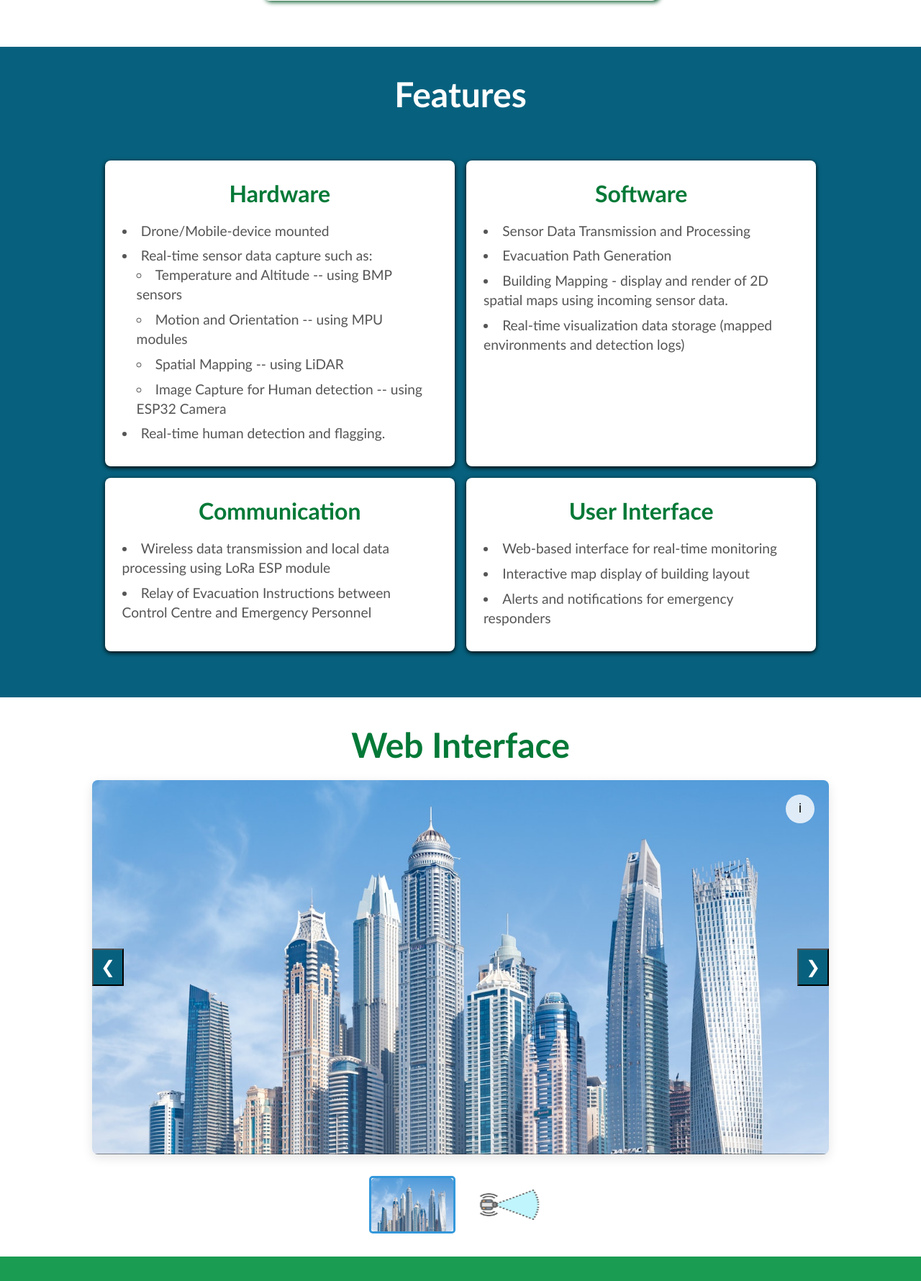
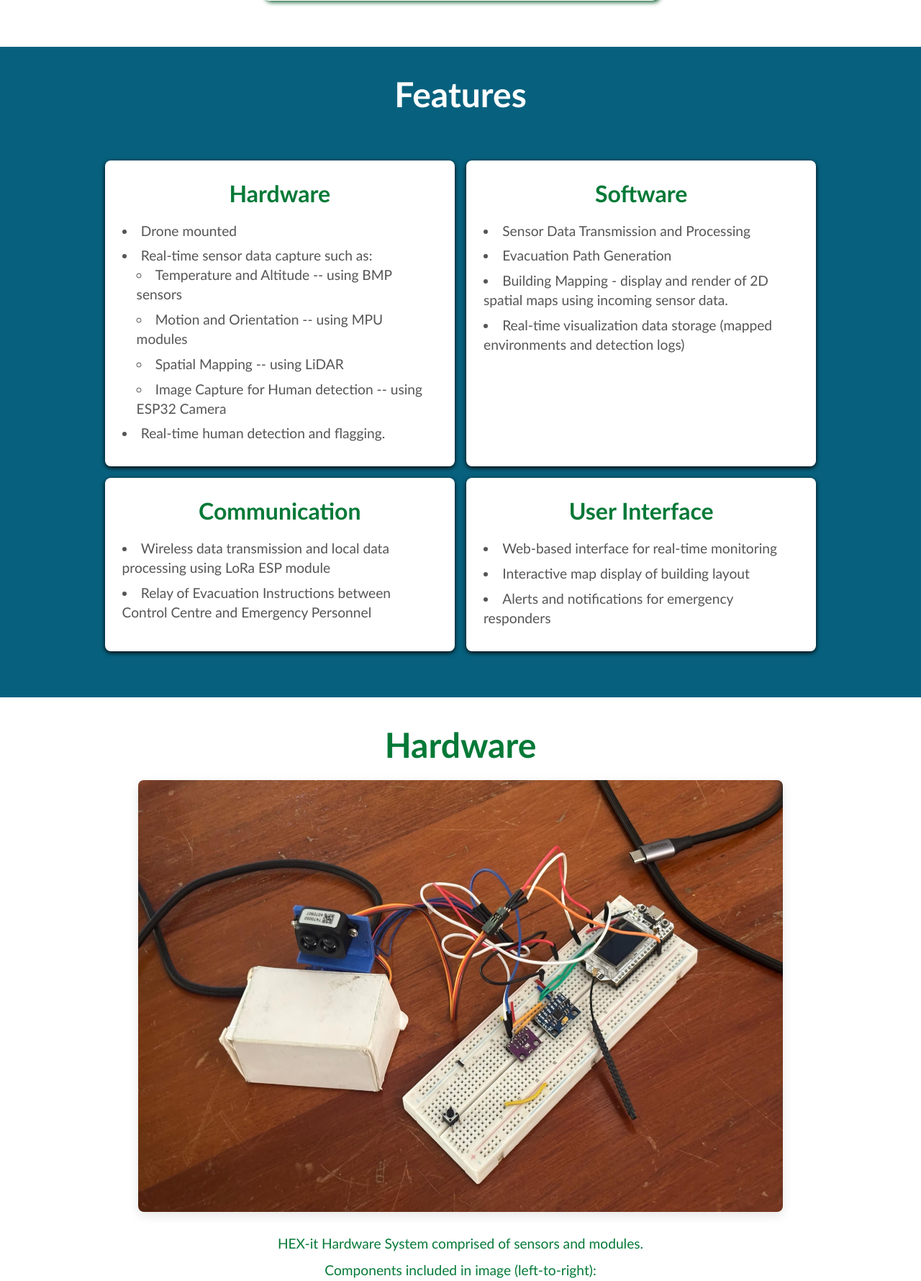
Before and after one commit to TaraHenry/HEX-it_Blog, a Flask app: page / in a window 1280 px wide. Shown: the part 2100-3880 px from the top of the page at 72% size. Run offline with Flask 3, Linux system fonts and the light colour scheme.

Commit message:
Final blog

```diff
--- a/static/styles.css
+++ b/static/styles.css
@@ -116,7 +116,7 @@ header {
     margin-top: 80px; /* Adjust this value to match the height of your header */
 }
 
-.home-section, .features, .overview , .interface, .advantages {
+.home-section, .features, .overview , .interface, .hardware, .advantages {
     display: flex;
     flex-direction: column;
     align-items: center;
@@ -309,10 +309,19 @@ h2 {
 
 /* Gallery */
 
-.gallery {
+.gallery{
     position: relative;
-    width: 80vw;
+    width: 70vw;
     height: 65vh;
+    margin-bottom: 30px;
+    border-radius: 8px;
+    overflow: hidden;
+    box-shadow: 0 5px 15px rgba(0,0,0,0.1);
+}
+
+.picture-box {
+    width: 70vw;
+    height: 75vh;
     margin-bottom: 30px;
     border-radius: 8px;
     overflow: hidden;
@@ -322,18 +331,18 @@ h2 {
 .slide {
     display: none;
     position: relative;
-    width: 80vw;
+    width: 70vw;
     height: 65vh;
 }
 
-.slide.active {
+
+.slide.active{
     display: block;
 }
 
 .slide-image {
     width: 100%;
     height: 100%;
-    object-fit: cover;
     display: block;
 }
 
@@ -486,10 +496,10 @@ h2 {
         max-height: 40%;
     }
     .info-content {
-        font-size: 12px;
+        font-size: 16px;
     }
     .info-title {
-        font-size: 16px;
+        font-size: 20px;
     }
 }
 
--- a/templates/header.html
+++ b/templates/header.html
@@ -4,6 +4,7 @@
         <div class="nav-links">
             <a href="#overview" class="btn">Overview</a>
             <a href="#features" class="btn">Features</a>
+            <a href="#hardware" class="btn">Hardware</a>
             <a href="#interface" class="btn">Interface</a>
             <a href="#advantages" class="btn">Advantages</a>
         </div>
--- a/templates/home.html
+++ b/templates/home.html
@@ -2,7 +2,7 @@
 
 {% block main %}
     <section id="home" class="home-section">
-        <d class="h-container">
+        <div class="h-container">
             <div class="card">
                 <h1>Highly Efficient X-it</h1>
                 <h2>A Real-Time Evacuation System</h2>
@@ -17,7 +17,7 @@
                 <div class="o-card">
                     <h2>What is HEX-it?</h2>
                     <p>
-                        HEX-it, is a <bold>mobile-device-mounted</bold> hardware-software system that captures real-time sensor data, to accurately map accessible and inaccessible areas within a building during emergencies, identify trapped individuals, and determine the safest evacuation routes.
+                        HEX-it, is a <bold>drone-mounted</bold> sensor system that captures real-time sensor data, to accurately map accessible and inaccessible areas within a building during emergencies, identify trapped individuals, and determine the safest evacuation routes.
                     </p>
                 </div>
             </div>
@@ -53,7 +53,7 @@
                     <h2 class="card-title">Hardware</h2>
                     <div class="card-text">
                         <ul>
-                            <li>Drone/Mobile-device mounted</li>
+                            <li>Drone mounted</li>
                             <li>Real-time sensor data capture such as:
                                 <ul>
                                     <li>Temperature and Altitude -- using BMP sensors</li>
@@ -100,6 +100,23 @@
         </div>
     </section>
 
+    <section id="hardware" class="hardware">
+        <div class="i-container">
+            <h1>Hardware</h1>
+            <div class="picture-box">
+                <img class="slide-image" src="static/images/sensors.jpg">
+            </div>
+            <p>HEX-it Hardware System comprised of sensors and modules.</p>
+            <p>Components included in image (left-to-right):</p>
+            <ul>
+                <li>LiDAR</li>
+                <li>BMP280</li>
+                <li>MPU6050</li>
+                <li>ESP32 LoRa Module</li>
+            </ul>
+        </div>
+    </section>
+
     <section id="interface" class="interface">
         <div class="i-container">
             <h1>Web Interface</h1>
@@ -110,7 +127,7 @@
                 </div>
 
                 <div class="slide active">
-                    <img class="slide-image" src="static/images/home.jpg">
+                    <img class="slide-image" src="static/images/Login.jpg">
                     <button class="info">i</button>
                     <div class="info-sheet">
                         <button class="close">×</button>
@@ -121,13 +138,35 @@
                     </div>
                 </div>
                 <div class="slide">
-                    <img class="slide-image" src="static/images/lidar.jpg">
+                    <img class="slide-image" src="static/images/Live.jpg">
                     <button class="info">i</button>
                     <div class="info-sheet">
                         <button class="close">×</button>
-                        <h2 class="info-title">Live Page</h2>
+                        <h2 class="info-title">Home Page</h2>
                         <div class="info-content">
-                            <p>Displays real-time data from the sensors and drones, providing comprehensive situational awareness for the control centre personnel.</p>
+                            <p>Displays blueprint visualization developed by the system, providing comprehensive situational awareness for the control centre personnel.</p>
+                        </div>
+                    </div>
+                </div>
+                <div class="slide">
+                    <img class="slide-image" src="static/images/about.jpg">
+                    <button class="info">i</button>
+                    <div class="info-sheet">
+                        <button class="close">×</button>
+                        <h2 class="info-title">About Page</h2>
+                        <div class="info-content">
+                            <p>Displays the background, motivation and computational problem of the developed system.</p>
+                        </div>
+                    </div>
+                </div>
+                <div class="slide">
+                    <img class="slide-image" src="static/images/matlab.jpg">
+                    <button class="info">i</button>
+                    <div class="info-sheet">
+                        <button class="close">×</button>
+                        <h2 class="info-title">MATLAB Control Page</h2>
+                        <div class="info-content">
+                            <p>Provides functionality to perform pathfinding algorithm.</p>
                         </div>
                     </div>
                 </div>
@@ -135,10 +174,16 @@
 
             <div class="thumbnails">
                 <div class="thumbnail active" data-index="0">
-                    <img src="static/images/home.jpg" alt="Home Page">
+                    <img src="static/images/Login.jpg" alt="Login Page">
                 </div>
                 <div class="thumbnail" data-index="1">
-                    <img src="static/images/lidar.jpg" alt="Sign-in Page">
+                    <img src="static/images/Live.jpg" alt="Home Page">
+                </div>
+                <div class="thumbnail" data-index="2">
+                    <img src="static/images/about.jpg" alt="About Page">
+                </div>
+                <div class="thumbnail" data-index="3">
+                    <img src="static/images/matlab.jpg" alt="MATLAB Control Page">
                 </div>
             </div>
         </div>
```
Also changed, not shown: other parts of static/styles.css (+27 -3 lines), static/images/Live.jpg (added), static/images/Login.jpg (added), static/images/about.jpg (added), static/images/lidar.jpg (deleted), static/images/matlab.jpg (added), static/images/sensors.jpg (added).
